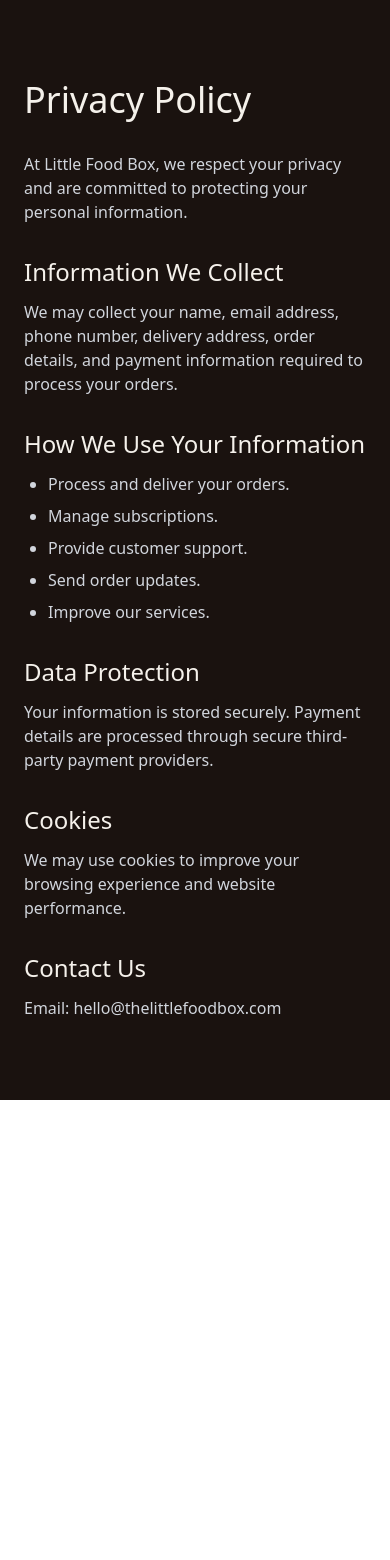
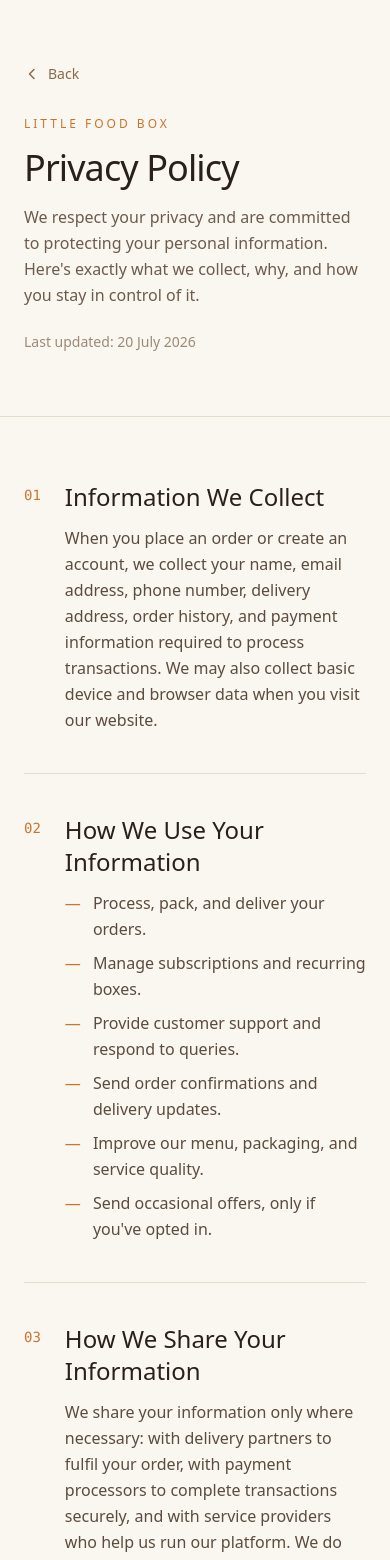
Before and after one commit to ishi-03/TheLittleFoodBox, a React (Vite) app in the folder little-food-box/: page /privacy-policy in a window 390 px wide. Shown: the top 1560 px of the page. Before the commit the page ends 1100 px from the top, so only its background shows below. Built offline with nearby package versions, Linux system fonts and the light colour scheme; no server answers.

Commit message:
included privacy pilicies terms n cond faqs

```diff
--- a/little-food-box/src/admin/pages/SubscriptionPlans.jsx
+++ b/little-food-box/src/admin/pages/SubscriptionPlans.jsx
@@ -22,7 +22,7 @@ export default function SubscriptionPlans() {
   const [slots, setSlots] = useState([]);
   const [slotOpen, setSlotOpen] = useState(false);
   const [editingSlot, setEditingSlot] = useState(null);
-
+const [loadingPlans, setLoadingPlans] = useState(true);
   // ================= LOAD PLANS =================
 
   const loadPlans = async (retry = 0) => {
--- a/little-food-box/src/pages/footer/FAQ.jsx
+++ b/little-food-box/src/pages/footer/FAQ.jsx
@@ -1,3 +1,6 @@
+import { useNavigate } from "react-router-dom";
+import { ArrowLeft } from "lucide-react";
+
 const faqs = [
   {
     q: "How do subscriptions work?",
@@ -5,11 +8,11 @@ const faqs = [
   },
   {
     q: "Can I customize my meals?",
-    a: "Yes, meal customization is available depending on the selected plan."
+    a: "Yes, meal customization is available depending on the selected plan. For any change of salad, please contact the owner directly."
   },
   {
     q: "Can I change my delivery slot?",
-    a: "Yes, before the cutoff time and subject to availability."
+    a: "Yes, before the cutoff time and subject to availability. For any change of delivery time, please contact the owner directly."
   },
   {
     q: "Do you offer Jain or Vegan meals?",
@@ -30,19 +33,29 @@ const faqs = [
 ];
 
 const FAQs = () => {
+  const navigate = useNavigate();
+
   return (
-    <div className="min-h-screen bg-[#1a120f] text-[#f5f1eb] px-6 py-20">
+    <div className="min-h-screen bg-[#faf8f5] text-[#2b2320] px-6 py-20">
       <div className="max-w-4xl mx-auto">
+        <button
+          onClick={() => navigate(-1)}
+          className="flex items-center gap-2 text-sm text-gray-500 hover:text-gray-800 transition-colors mb-8"
+        >
+          <ArrowLeft size={18} />
+          Back
+        </button>
+
         <h1 className="text-4xl font-light mb-10">Frequently Asked Questions</h1>
 
         <div className="space-y-6">
           {faqs.map((faq, index) => (
             <div
               key={index}
-              className="border border-[#4a3a31] rounded-xl p-6"
+              className="border border-[#e6ddd3] rounded-xl p-6 bg-white shadow-sm"
             >
               <h2 className="text-xl mb-3">{faq.q}</h2>
-              <p className="text-gray-300">{faq.a}</p>
+              <p className="text-gray-600">{faq.a}</p>
             </div>
           ))}
         </div>
--- a/little-food-box/src/pages/footer/PrivacyPolicy.jsx
+++ b/little-food-box/src/pages/footer/PrivacyPolicy.jsx
@@ -1,59 +1,166 @@
-const PrivacyPolicy = () => {
+const sections = [
+  {
+    id: "01",
+    title: "Information We Collect",
+    body:
+      "When you place an order or create an account, we collect your name, email address, phone number, delivery address, order history, and payment information required to process transactions. We may also collect basic device and browser data when you visit our website.",
+  },
+  {
+    id: "02",
+    title: "How We Use Your Information",
+    list: [
+      "Process, pack, and deliver your orders.",
+      "Manage subscriptions and recurring boxes.",
+      "Provide customer support and respond to queries.",
+      "Send order confirmations and delivery updates.",
+      "Improve our menu, packaging, and service quality.",
+      "Send occasional offers, only if you've opted in.",
+    ],
+  },
+  {
+    id: "03",
+    title: "How We Share Your Information",
+    body:
+      "We share your information only where necessary: with delivery partners to fulfil your order, with payment processors to complete transactions securely, and with service providers who help us run our platform. We do not sell your personal information to third parties.",
+  },
+  {
+    id: "04",
+    title: "Data Protection",
+    body:
+      "Your information is stored on secure servers with restricted access. All payment details are handled directly by our third-party payment providers under their own security standards — we do not store your card details on our systems.",
+  },
+  {
+    id: "05",
+    title: "Cookies",
+    body:
+      "We use cookies and similar technologies to remember your preferences, keep your cart updated, and understand how our website is used, so we can make it faster and easier to navigate. You can disable cookies in your browser settings, though some features may not work as intended.",
+  },
+  {
+    id: "06",
+    title: "Your Rights",
+    body:
+      "You can request access to, correction of, or deletion of your personal information at any time. To make a request, simply write to us using the contact details below and we'll respond within a reasonable time.",
+  },
+  {
+    id: "07",
+    title: "Retention",
+    body:
+      "We retain your information only for as long as needed to fulfil the purposes described in this policy, or as required by law, after which it is securely deleted or anonymised.",
+  },
+  {
+    id: "08",
+    title: "Changes to This Policy",
+    body:
+      "We may update this policy from time to time to reflect changes in our practices or for legal reasons. The 'last updated' date below will always show the most recent revision.",
+  },
+];
+
+const PrivacyPolicy = ({ onBack }) => {
+  const handleBack = () => {
+    if (onBack) {
+      onBack();
+    } else if (typeof window !== "undefined" && window.history.length > 1) {
+      window.history.back();
+    }
+  };
+
   return (
-    <div className="min-h-screen bg-[#1a120f] text-[#f5f1eb] px-6 py-20">
-      <div className="max-w-4xl mx-auto">
-        <h1 className="text-4xl font-light mb-8">Privacy Policy</h1>
+    <div className="min-h-screen bg-[#faf6f0] text-[#2a201a]">
+      {/* Header */}
+      <header className="border-b border-[#e6dccd] px-6 py-16 md:py-24">
+        <div className="max-w-3xl mx-auto">
+          <button
+            onClick={handleBack}
+            className="inline-flex items-center gap-2 text-sm text-[#8a6a4c] hover:text-[#c9752f] transition-colors mb-8"
+          >
+            <svg
+              width="16"
+              height="16"
+              viewBox="0 0 16 16"
+              fill="none"
+              xmlns="http://www.w3.org/2000/svg"
+            >
+              <path
+                d="M10 12.5L5.5 8L10 3.5"
+                stroke="currentColor"
+                strokeWidth="1.5"
+                strokeLinecap="round"
+                strokeLinejoin="round"
+              />
+            </svg>
+            Back
+          </button>
+          <p className="uppercase tracking-[0.25em] text-xs text-[#c9752f] mb-4">
+            Little Food Box
+          </p>
+          <h1 className="text-4xl md:text-5xl font-light tracking-tight mb-4">
+            Privacy Policy
+          </h1>
+          <p className="text-[#6b5c4d] leading-relaxed max-w-xl">
+            We respect your privacy and are committed to protecting your
+            personal information. Here's exactly what we collect, why, and
+            how you stay in control of it.
+          </p>
+          <p className="text-sm text-[#9c8a78] mt-6">
+            Last updated: 20 July 2026
+          </p>
+        </div>
+      </header>
 
-        <p className="text-gray-300 mb-8">
-          At Little Food Box, we respect your privacy and are committed to
-          protecting your personal information.
-        </p>
+      {/* Sections */}
+      <main className="px-6 py-16 md:py-20">
+        <div className="max-w-3xl mx-auto divide-y divide-[#e6dccd]">
+          {sections.map((section) => (
+            <section key={section.id} className="py-10 first:pt-0">
+              <div className="flex gap-6">
+                <span className="text-sm text-[#c9752f] font-mono pt-1 shrink-0">
+                  {section.id}
+                </span>
+                <div>
+                  <h2 className="text-2xl font-light mb-3">
+                    {section.title}
+                  </h2>
+                  {section.body && (
+                    <p className="text-[#5a4c3f] leading-relaxed">
+                      {section.body}
+                    </p>
+                  )}
+                  {section.list && (
+                    <ul className="space-y-2 mt-1">
+                      {section.list.map((item, i) => (
+                        <li
+                          key={i}
+                          className="text-[#5a4c3f] leading-relaxed flex gap-3"
+                        >
+                          <span className="text-[#c9752f]">—</span>
+                          <span>{item}</span>
+                        </li>
+                      ))}
+                    </ul>
+                  )}
+                </div>
+              </div>
+            </section>
+          ))}
+        </div>
+      </main>
 
-        <div className="space-y-8">
-          <section>
-            <h2 className="text-2xl mb-3">Information We Collect</h2>
-            <p className="text-gray-300">
-              We may collect your name, email address, phone number, delivery
-              address, order details, and payment information required to
-              process your orders.
-            </p>
-          </section>
-
-          <section>
-            <h2 className="text-2xl mb-3">How We Use Your Information</h2>
-            <ul className="list-disc ml-6 text-gray-300 space-y-2">
-              <li>Process and deliver your orders.</li>
-              <li>Manage subscriptions.</li>
-              <li>Provide customer support.</li>
-              <li>Send order updates.</li>
-              <li>Improve our services.</li>
-            </ul>
-          </section>
-
-          <section>
-            <h2 className="text-2xl mb-3">Data Protection</h2>
-            <p className="text-gray-300">
-              Your information is stored securely. Payment details are processed
-              through secure third-party payment providers.
-            </p>
-          </section>
-
-          <section>
-            <h2 className="text-2xl mb-3">Cookies</h2>
-            <p className="text-gray-300">
-              We may use cookies to improve your browsing experience and website
-              performance.
-            </p>
-          </section>
-
-          <section>
-            <h2 className="text-2xl mb-3">Contact Us</h2>
-            <p className="text-gray-300">
-              Email: hello@thelittlefoodbox.com
-            </p>
-          </section>
+      {/* Contact */}
+      <footer className="border-t border-[#e6dccd] px-6 py-14">
+        <div className="max-w-3xl mx-auto">
+          <h2 className="text-xl font-light mb-2">Questions about your data?</h2>
+          <p className="text-[#5a4c3f]">
+            Write to us at{" "}
+            <a
+              href="mailto:thelittlefoodbox@gmail.com"
+              className="text-[#c9752f] hover:underline"
+            >
+              thelittlefoodbox@gmail.com
+            </a>{" "}
+            and we'll be happy to help.
+          </p>
         </div>
-      </div>
+      </footer>
     </div>
   );
 };
--- a/little-food-box/src/pages/footer/Terms.jsx
+++ b/little-food-box/src/pages/footer/Terms.jsx
@@ -1,57 +1,150 @@
-const Terms = () => {
+const sections = [
+  {
+    id: "01",
+    title: "Orders",
+    body: "All orders are subject to availability and confirmation. We reserve the right to refuse or cancel any order at our discretion, for reasons such as stock unavailability or errors in pricing.",
+  },
+  {
+    id: "02",
+    title: "Subscriptions",
+    body: "Subscription deliveries will be made according to your selected plan and schedule. Plan details, including frequency and pricing, will be shared with you at the time of signup.",
+  },
+  {
+    id: "03",
+    title: "Payments",
+    body: "Payments are processed securely through trusted payment gateways. We do not store your card or bank details on our systems.",
+  },
+  {
+    id: "04",
+    title: "Cancellation",
+    body: "Cancellation requests are subject to our cancellation policy and may vary depending on the selected plan. If you wish to cancel a subscription midway, please reach out to us directly, as cancellations are handled on a case-by-case basis.",
+  },
+  {
+    id: "05",
+    title: "Returns & Refunds",
+    list: [
+      "If you cancel a subscription midway, refunds are not automatic — please contact our owner directly to discuss your case.",
+      "If food is delivered damaged or spoiled, we'll happily arrange a replacement, provided the original box is returned to us.",
+      "Outside of damaged or spoiled items, boxes are not eligible for return, replacement, or refund once delivered.",
+    ],
+  },
+  {
+    id: "06",
+    title: "Delivery",
+    body: "Delivery times are estimates and may vary due to weather, traffic, or other unforeseen circumstances. We aren't liable for delays caused by factors beyond our control.",
+  },
+  {
+    id: "07",
+    title: "Changes",
+    body: "Little Food Box reserves the right to modify these terms at any time. Continued use of our service after changes are made means you accept the updated terms.",
+  },
+];
+
+const Terms = ({ onBack }) => {
+  const handleBack = () => {
+    if (onBack) {
+      onBack();
+    } else if (typeof window !== "undefined" && window.history.length > 1) {
+      window.history.back();
+    }
+  };
+
   return (
-    <div className="min-h-screen bg-[#1a120f] text-[#f5f1eb] px-6 py-20">
-      <div className="max-w-4xl mx-auto">
-        <h1 className="text-4xl font-light mb-8">Terms & Conditions</h1>
+    <div className="min-h-screen bg-[#faf6f0] text-[#2a201a]">
+      {/* Header */}
+      <header className="border-b border-[#e6dccd] px-6 py-16 md:py-24">
+        <div className="max-w-3xl mx-auto">
+          <button
+            onClick={handleBack}
+            className="inline-flex items-center gap-2 text-sm text-[#8a6a4c] hover:text-[#c9752f] transition-colors mb-8"
+          >
+            <svg
+              width="16"
+              height="16"
+              viewBox="0 0 16 16"
+              fill="none"
+              xmlns="http://www.w3.org/2000/svg"
+            >
+              <path
+                d="M10 12.5L5.5 8L10 3.5"
+                stroke="currentColor"
+                strokeWidth="1.5"
+                strokeLinecap="round"
+                strokeLinejoin="round"
+              />
+            </svg>
+            Back
+          </button>
+          <p className="uppercase tracking-[0.25em] text-xs text-[#c9752f] mb-4">
+            Little Food Box
+          </p>
+          <h1 className="text-4xl md:text-5xl font-light tracking-tight mb-4">
+            Terms & Conditions
+          </h1>
+          <p className="text-[#6b5c4d] leading-relaxed max-w-xl">
+            Please read these terms carefully before placing an order or
+            subscribing to a plan with us.
+          </p>
+          <p className="text-sm text-[#9c8a78] mt-6">
+            Last updated: 20 July 2026
+          </p>
+        </div>
+      </header>
 
-        <div className="space-y-8">
-          <section>
-            <h2 className="text-2xl mb-3">Orders</h2>
-            <p className="text-gray-300">
-              All orders are subject to availability and confirmation.
-            </p>
-          </section>
+      {/* Sections */}
+      <main className="px-6 py-16 md:py-20">
+        <div className="max-w-3xl mx-auto divide-y divide-[#e6dccd]">
+          {sections.map((section) => (
+            <section key={section.id} className="py-10 first:pt-0">
+              <div className="flex gap-6">
+                <span className="text-sm text-[#c9752f] font-mono pt-1 shrink-0">
+                  {section.id}
+                </span>
+                <div>
+                  <h2 className="text-2xl font-light mb-3">
+                    {section.title}
+                  </h2>
+                  {section.body && (
+                    <p className="text-[#5a4c3f] leading-relaxed">
+                      {section.body}
+                    </p>
+                  )}
+                  {section.list && (
+                    <ul className="space-y-2 mt-1">
+                      {section.list.map((item, i) => (
+                        <li
+                          key={i}
+                          className="text-[#5a4c3f] leading-relaxed flex gap-3"
+                        >
+                          <span className="text-[#c9752f]">—</span>
+                          <span>{item}</span>
+                        </li>
+                      ))}
+                    </ul>
+                  )}
+                </div>
+              </div>
+            </section>
+          ))}
+        </div>
+      </main>
 
-          <section>
-            <h2 className="text-2xl mb-3">Subscriptions</h2>
-            <p className="text-gray-300">
-              Subscription deliveries will be made according to your selected
-              plan and schedule.
-            </p>
-          </section>
-
-          <section>
-            <h2 className="text-2xl mb-3">Payments</h2>
-            <p className="text-gray-300">
-              Payments are processed securely through trusted payment gateways.
-            </p>
-          </section>
-
-          <section>
-            <h2 className="text-2xl mb-3">Cancellation</h2>
-            <p className="text-gray-300">
-              Cancellation requests are subject to our cancellation policy and
-              may vary depending on the selected plan.
-            </p>
-          </section>
-
-          <section>
-            <h2 className="text-2xl mb-3">Delivery</h2>
-            <p className="text-gray-300">
-              Delivery times are estimates and may vary due to weather,
-              traffic, or unforeseen circumstances.
-            </p>
-          </section>
-
-          <section>
-            <h2 className="text-2xl mb-3">Changes</h2>
-            <p className="text-gray-300">
-              Little Food Box reserves the right to modify these terms at any
-              time.
-            </p>
-          </section>
+      {/* Contact */}
+      <footer className="border-t border-[#e6dccd] px-6 py-14">
+        <div className="max-w-3xl mx-auto">
+          <h2 className="text-xl font-light mb-2">Questions about these terms?</h2>
+          <p className="text-[#5a4c3f]">
+            Write to us at{" "}
+            <a
+              href="mailto:hello@thelittlefoodbox.com"
+              className="text-[#c9752f] hover:underline"
+            >
+              thelittlefood@gmail.com
+            </a>{" "}
+            and we'll be happy to help.
+          </p>
         </div>
-      </div>
+      </footer>
     </div>
   );
 };
```
